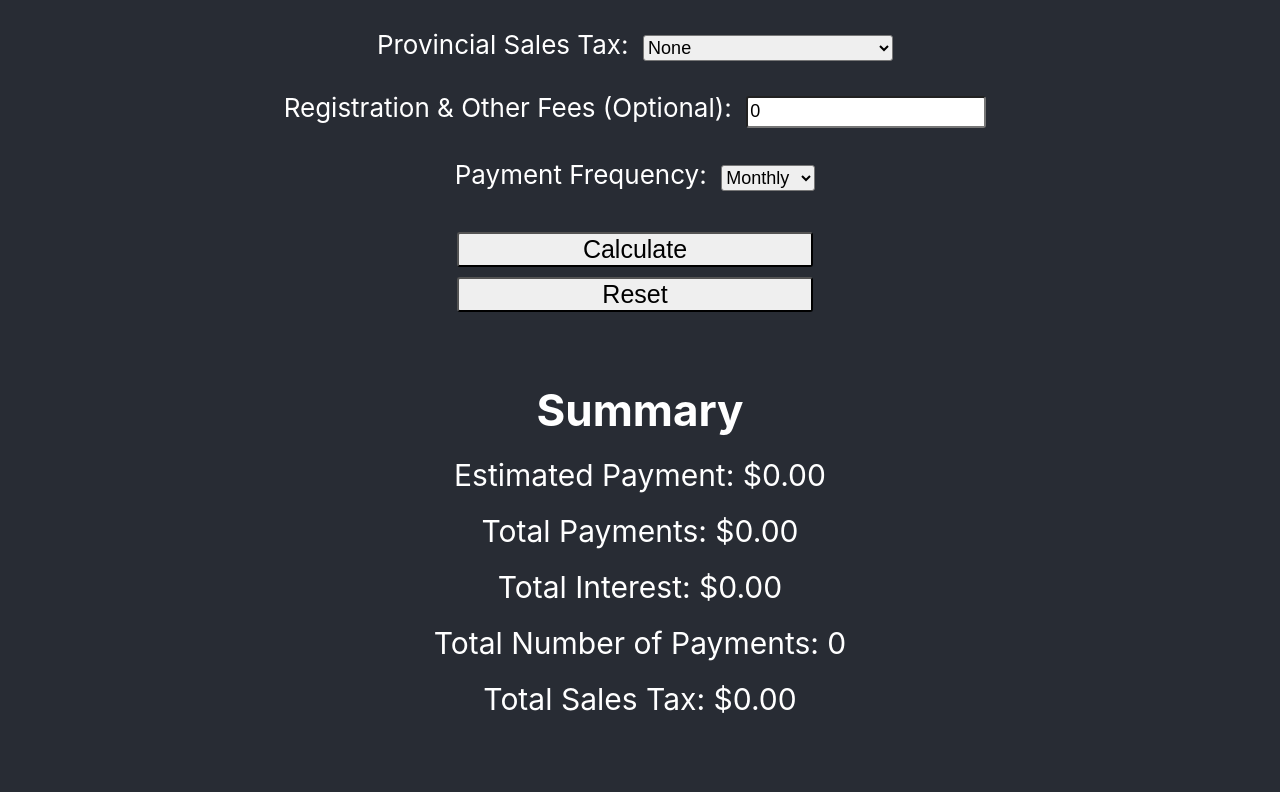
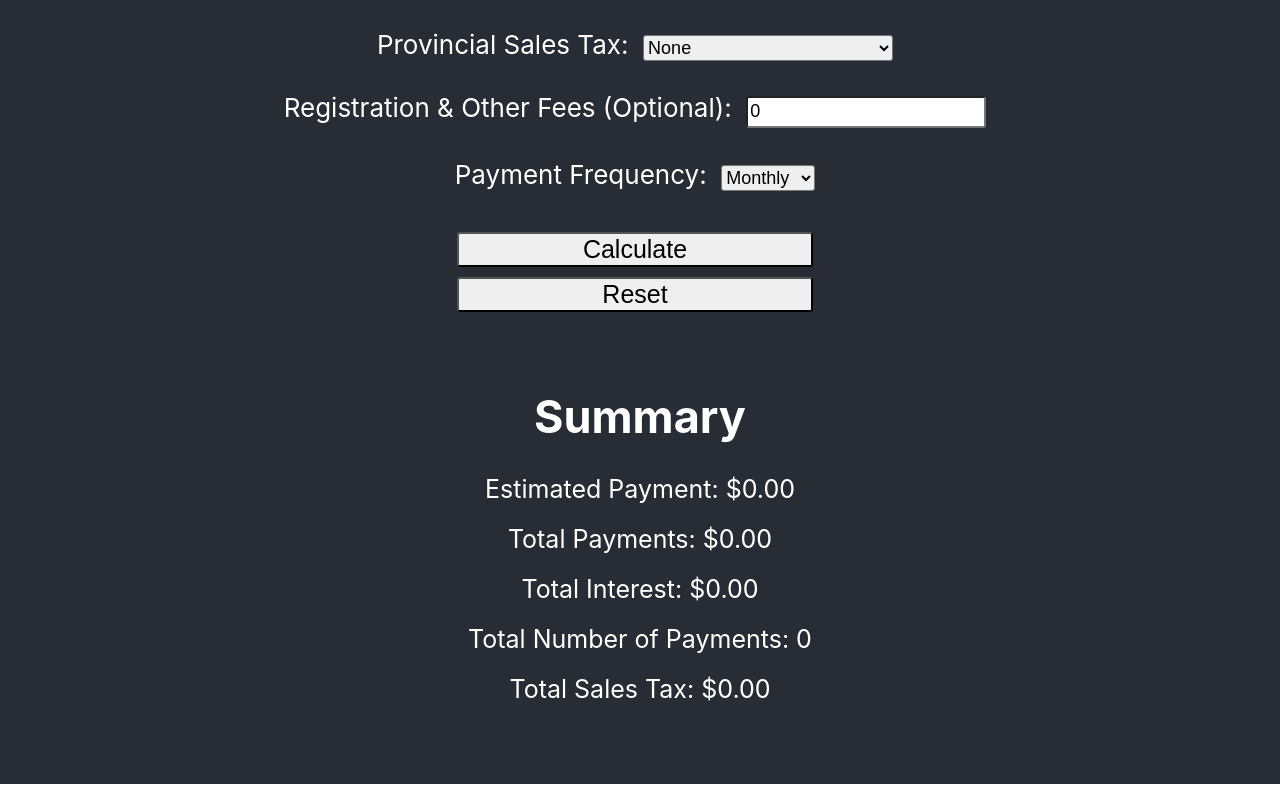
Before and after one commit to deelaw8898/Wealth-Wise, a React (Create React App) app in the folder Frontend/: page /car in a window 1280 px wide. Shown: the part 551-1343 px from the top of the page. Built offline with nearby package versions, Linux system fonts and the light colour scheme.

Commit message:
Updated car_pay.css

```diff
--- a/Frontend/src/pages/Car_payment/car_pay.css
+++ b/Frontend/src/pages/Car_payment/car_pay.css
@@ -56,18 +56,18 @@
 .CarPaymentCalculatorPage .summary-section {
     margin-top: 20px;
     border-radius: 8px;
-    padding: 15px;
+    padding: 20px;
 }
 
 .CarPaymentCalculatorPage .summary-section h2 {
-    font-size: 44px;
+    font-size: 45px;
     font-weight: bold;
-    margin-bottom: 20px;
+    margin-bottom: 30px;
     text-align: center;
 }
 
 .CarPaymentCalculatorPage .summary-section div {
-    font-size: 30px;
+    font-size: 25px;
     margin-bottom: 20px;
     text-align: center;
 }
```
